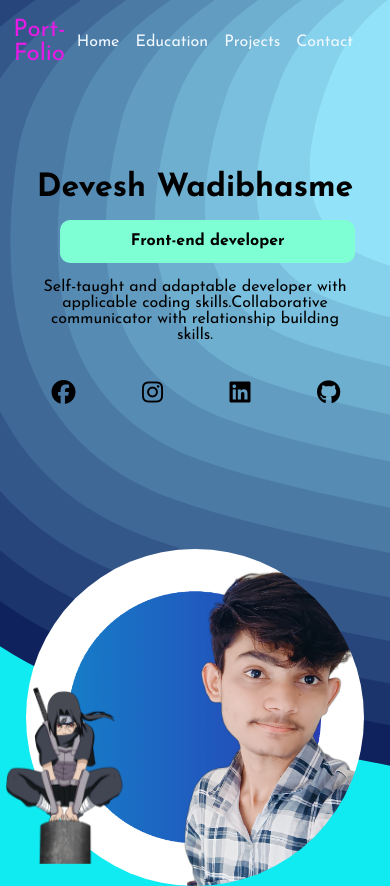
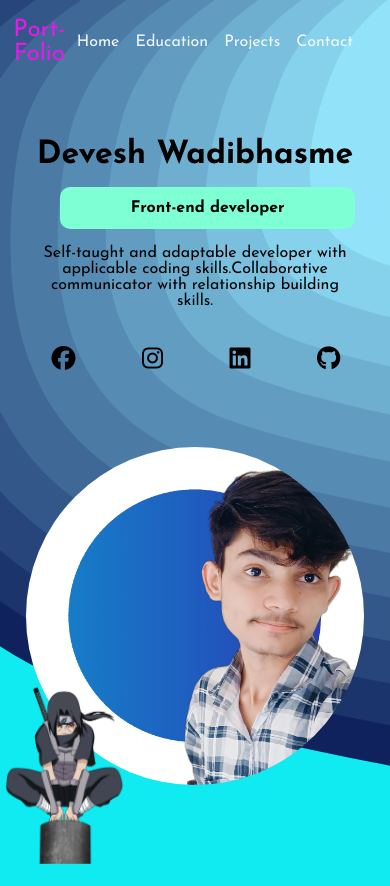
Before and after one commit to deveshwadibhasme/port-folio, a plain HTML site: page index.html in a window 390 px wide. Shown: the top 886 px of the page. Drawn offline with Linux system fonts and the light colour scheme.

Commit message:
resp.css

```diff
--- a/resp.css
+++ b/resp.css
@@ -29,8 +29,8 @@
         margin: 0 auto;
         display: block;
         max-width: 700px;
-        height: 50vh;
-        gap: 3vh;
+        height: 42vh;
+        gap: 1vh;
         margin-top: 10vh;
         align-items: center;
     }
```
